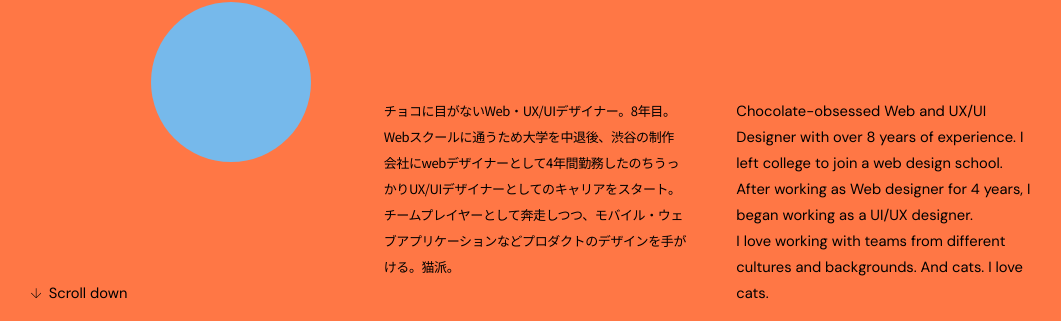
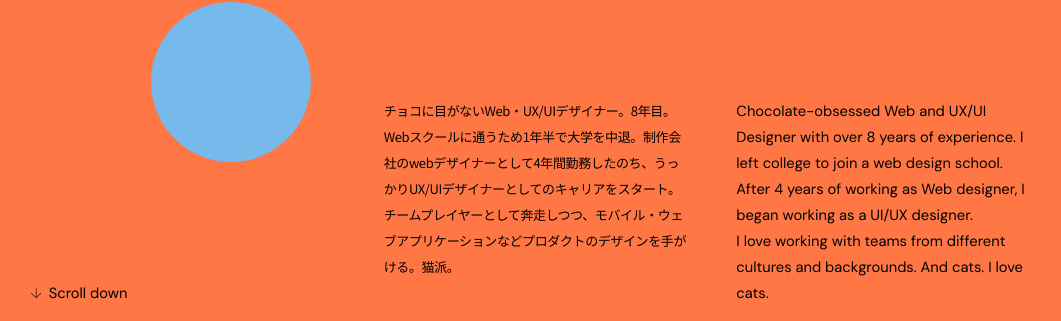
Before and after one commit to iamkyoko/portfolio, a PHP site: page / in a window 1280 px wide. Shown: the part 414-735 px from the top of the page, without its empty margins (105-1166 px from the left). Run offline with PHP 8.4, Linux system fonts and the light colour scheme; data that the repository does not hold is empty; style sheets or scripts are compiled from the project's sources.

Commit message:
Update text

```diff
--- a/src/index.php
+++ b/src/index.php
@@ -19,12 +19,12 @@
       <?php $experience = date('Y') - 2016; ?>
       <div class="bio grid">
          <p class="middle-2 jp">
-            チョコに目がないWeb・UX/UIデザイナー。<?php echo $experience; ?>年目。Webスクールに通うため大学を中退後、渋谷の制作会社にwebデザイナーとして4年間勤務したのちうっかりUX/UIデザイナーとしてのキャリアをスタート。
+            チョコに目がないWeb・UX/UIデザイナー。<?php echo $experience; ?>年目。Webスクールに通うため1年半で大学を中退。制作会社のwebデザイナーとして4年間勤務したのち、うっかりUX/UIデザイナーとしてのキャリアをスタート。
             <br>
             チームプレイヤーとして奔走しつつ、モバイル・ウェブアプリケーションなどプロダクトのデザインを手がける。猫派。
          </p>
          <p class="last-2">
-            Chocolate-obsessed Web and UX/UI Designer with over <?php echo $experience; ?> years of experience. I left college to join a web design school. After working as Web designer for 4 years, I began working as a UI/UX designer.
+            Chocolate-obsessed Web and UX/UI Designer with over <?php echo $experience; ?> years of experience. I left college to join a web design school. After 4 years of working as Web designer, I began working as a UI/UX designer.
             <br>
             I love working with teams from different cultures and backgrounds. And cats. I love cats.
          </p>
```
